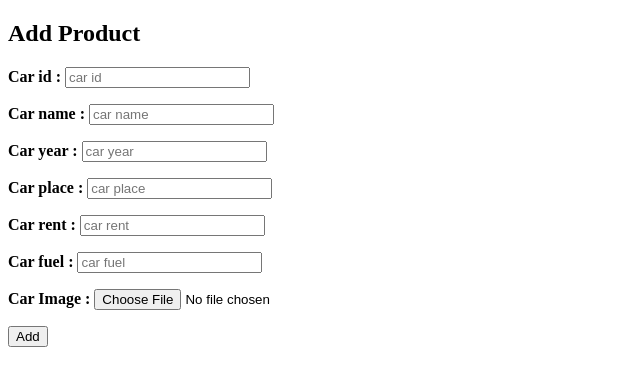
After one commit to JibinAji21/CarGo, a Django app: page /add_car in a window 1280 px wide. The commit adds this page. Shown: the top 386 px of the page, without its empty margins (0-640 px from the left). Run offline with Django 5.2, Linux system fonts and the light colour scheme.

Commit message:
in process

```diff
--- a/cargo_rentals/app/models.py
+++ b/cargo_rentals/app/models.py
@@ -9,3 +9,4 @@ class Cars(models.Model):
     car_place=models.TextField()
     car_rent=models.IntegerField()
     car_fuel=models.TextField()
+    car_img=models.FileField()
--- a/cargo_rentals/app/urls.py
+++ b/cargo_rentals/app/urls.py
@@ -5,6 +5,8 @@ urlpatterns=[
     path('',views.shop_login),
     path('shop_home',views.shop_home),
     path('logout',views.shop_logout),
+    path('add_car',views.add_car),
     path('register',views.register),
 
+
 ]
--- a/cargo_rentals/app/views.py
+++ b/cargo_rentals/app/views.py
@@ -48,6 +48,22 @@ def shop_home(req):
     else:
         return redirect(shop_login)
 
+
+def add_car(req):
+    if req.method=='POST':
+        id=req.POST['car_id']
+        name=req.POST['car_name']
+        year=req.POST['car_year']
+        place=req.POST['car_place']
+        rent=req.POST['car_rent']
+        fuel=req.POST['car_fuel']
+        file=req.FILES['car_img']
+        data=Cars.objects.create(car_id=id,car_name=name,car_year=year,car_place=place,car_rent=rent,car_fuel=fuel,car_img=file)
+        data.save()
+        return redirect(shop_home)
+    return render(req,'shop/addcar.html')
+
+
 def register(req):
     if req.method=='POST':
         name=req.POST['name']
--- /dev/null
+++ b/cargo_rentals/templates/shop/addcar.html
@@ -0,0 +1,80 @@
+<!DOCTYPE html>
+<html lang="en">
+<head>
+    <meta charset="UTF-8">
+    <meta name="viewport" content="width=device-width, initial-scale=1.0">
+    <title>Document</title>
+    <!-- {% load static %}
+    <link rel="stylesheet" href="{% static '/css/style.css' %}"> -->
+    <!-- <style>
+        .addp_body{
+            background-color:black;
+            display: flex;
+            justify-content: center;
+            align-items: center;
+            height: 96vh;
+        }
+        .main_div{
+            max-width: 400px;
+            width: 100%;
+            padding: 50px;
+            background-color: goldenrod;
+            border-radius: 8px;
+
+        }
+        .add_pro{
+            text-align: center;
+
+        }
+        input[type=text],select{
+            width: 90%;
+            padding: 12px 20px;
+            margin: 8px 0;
+            display: inline-block;
+            border: none;
+            border-radius: 4px;
+            box-sizing: border-box;
+
+        }
+        input[type=number],select{
+            width: 90%;
+            padding: 12px 20px;
+            margin: 8px 0;
+            display: inline-block;
+            border: none;
+            border-radius: 4px;
+            box-sizing: border-box;
+
+        }
+        input[type=submit],select{
+            width: 19%;
+            padding: 12px 20px;
+            margin-left: 40%;
+            border: none;
+            border-radius: 4px;
+            box-sizing: border-box;
+
+        }
+    </style> -->
+
+</head>
+<body class="addp_body">
+
+
+    <div class="main_div">
+        <h2 class="add_pro fw-light">Add Product</h2>
+        <form action="" method="post" enctype="multipart/form-data">
+            {% csrf_token %}
+            <p><b>Car id : </b><input type="text" name="car_id" id="" placeholder="car id" class="car_id"></p>
+            <p><b>Car name : </b><input type="text" name="car_name" id="" placeholder="car name"></p>
+            <p><b>Car year : </b><input type="number" name="car_year" id="" placeholder="car year"></p>
+            <p><b>Car place : </b><input type="text" name="car_place" id="" placeholder="car place"></p>
+            <p><b>Car rent : </b><input type="number" name="car_rent" id="" placeholder="car rent"></p>
+            <p><b>Car fuel : </b><input type="text" name="car_fuel" id="" placeholder="car fuel"></p>
+            <p><b>Car Image : </b><input type="file" name="car_img" id=""></p>
+            <input type="submit" value="Add">
+        </form>
+    </div>
+
+</body>
+</html>
```
Also changed, not shown: cargo_rentals/templates/shop/home.html (+5 -36 lines), cargo_rentals/db.sqlite3, cargo_rentals/static/images/backgroundimg1.webp (added), cargo_rentals/static/images/cargologo.jpeg (added).
